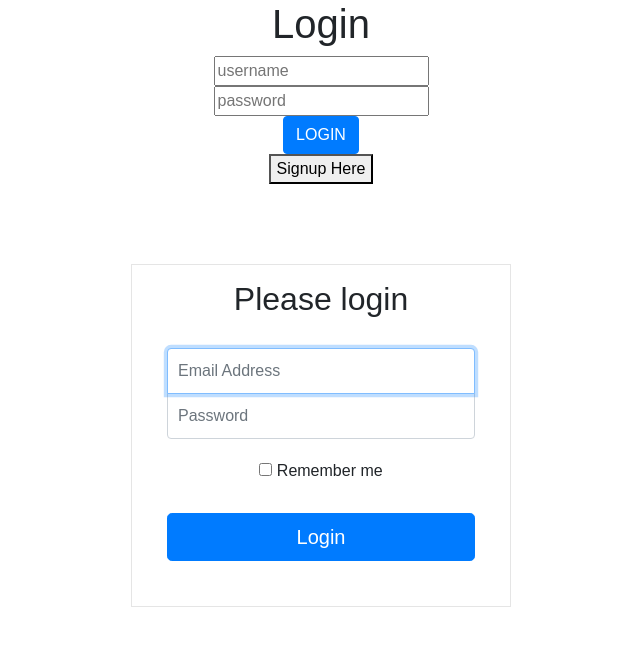
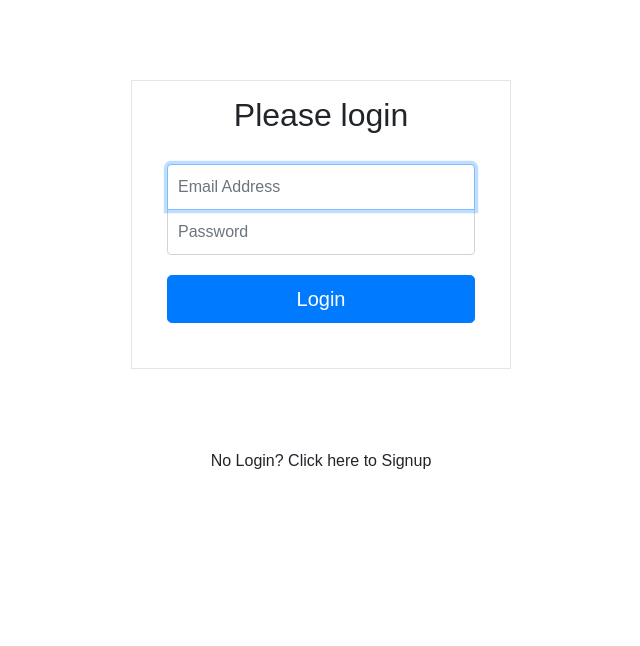
Before and after one commit to vsparrow/RecruiterReviewFrontend, a React (Create React App) app: page / in a window 1280 px wide. Shown: the top 646 px of the page, without its empty margins (319-959 px from the left). Built offline with nearby package versions, Linux system fonts and the light colour scheme.

Commit message:
clean up login page styling

```diff
--- a/src/Login.js
+++ b/src/Login.js
@@ -55,37 +55,26 @@ class Login extends Component {
   render() {
     return (
       <div>
-        <h1>Login</h1>
-
-              <form onClick={this.handleSubmit}>
-                <input name="username" placeholder="username" onChange={this.handleChange} value={this.state.username}/>
-                <br/>
-                <input type="password" name="password" placeholder="password" onChange={this.handleChange} value={this.state.password}/>
-                <br/>
-                <input type="submit" value="LOGIN" className="btn btn-primary" />
-              </form>
-            <p>
-              <button onClick={this.toggleToSignup}>Signup Here</button>
-            </p>
             <div className="wrapper" onSubmit={this.handleSubmit}>
               <form className="form-signin">
                 <h2 className="form-signin-heading">Please login</h2>
                 <input type="text" className="form-control" name="username" placeholder="Email Address" required="" autofocus="" onChange={this.handleChange} value={this.state.username} />
                 <input type="password" className="form-control" name="password" placeholder="Password" required="" onChange={this.handleChange} value={this.state.password}/>
-                <label className="checkbox">
-                  <input type="checkbox" value="remember-me" id="rememberMe" name="rememberMe"/> Remember me
-                </label>
                 <button className="btn btn-lg btn-primary btn-block" type="submit">Login</button>
               </form>
               {this.state.errorOnAuthenticate ? <p style={{color: "red"}}>ERROR SUBMITING EMAIL OR PASSSWORD</p> : null}
-
             </div>
+            <a  onClick={this.toggleToSignup}>No Login? Click here to Signup</a>
       </div>
     )
   }//render
 }//class
 export default Login
 
+// USE THIS FOR THE COOKIES OPTION
+// <label className="checkbox">
+//   <input type="checkbox" value="remember-me" id="rememberMe" name="rememberMe"/> Remember me
+// </label>
 
 
 // modal version below:
```
